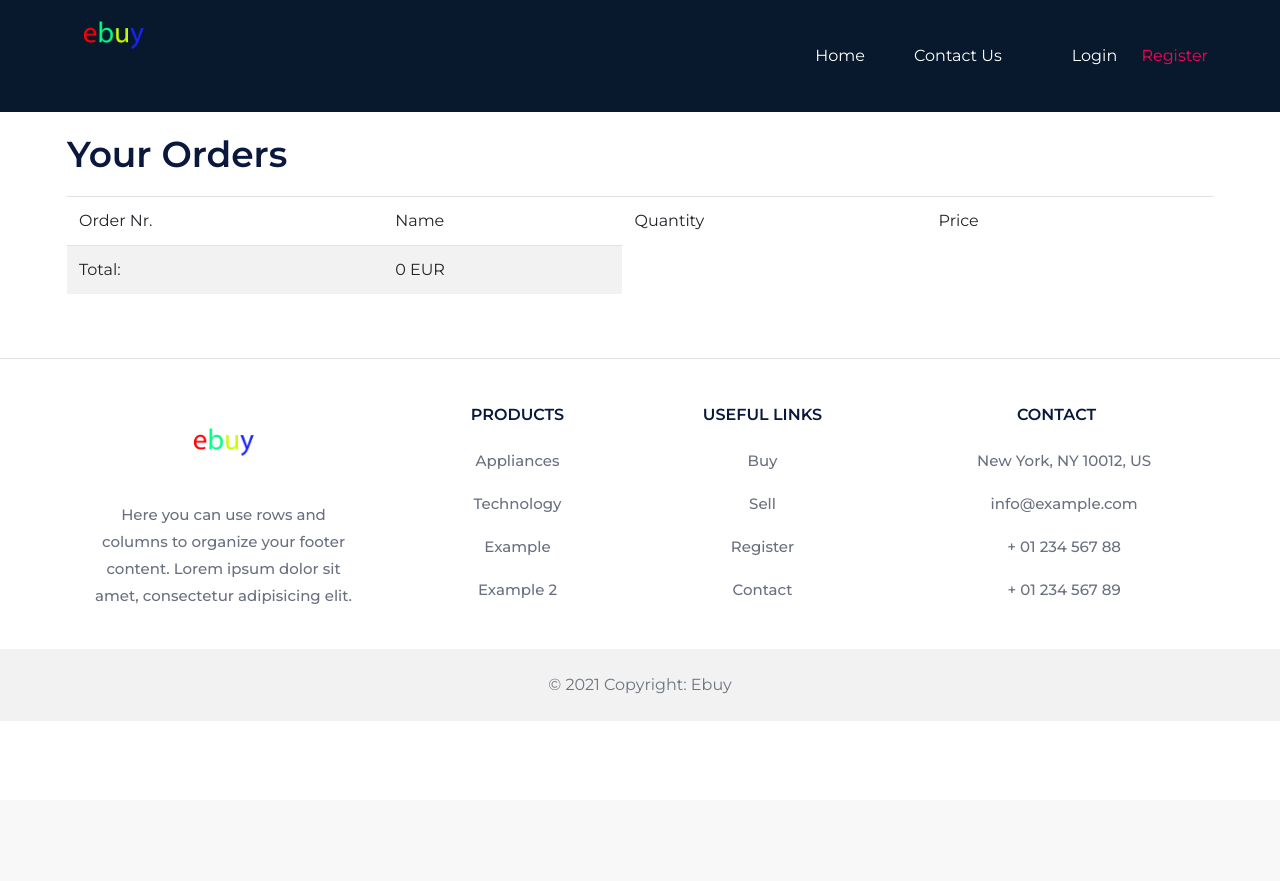
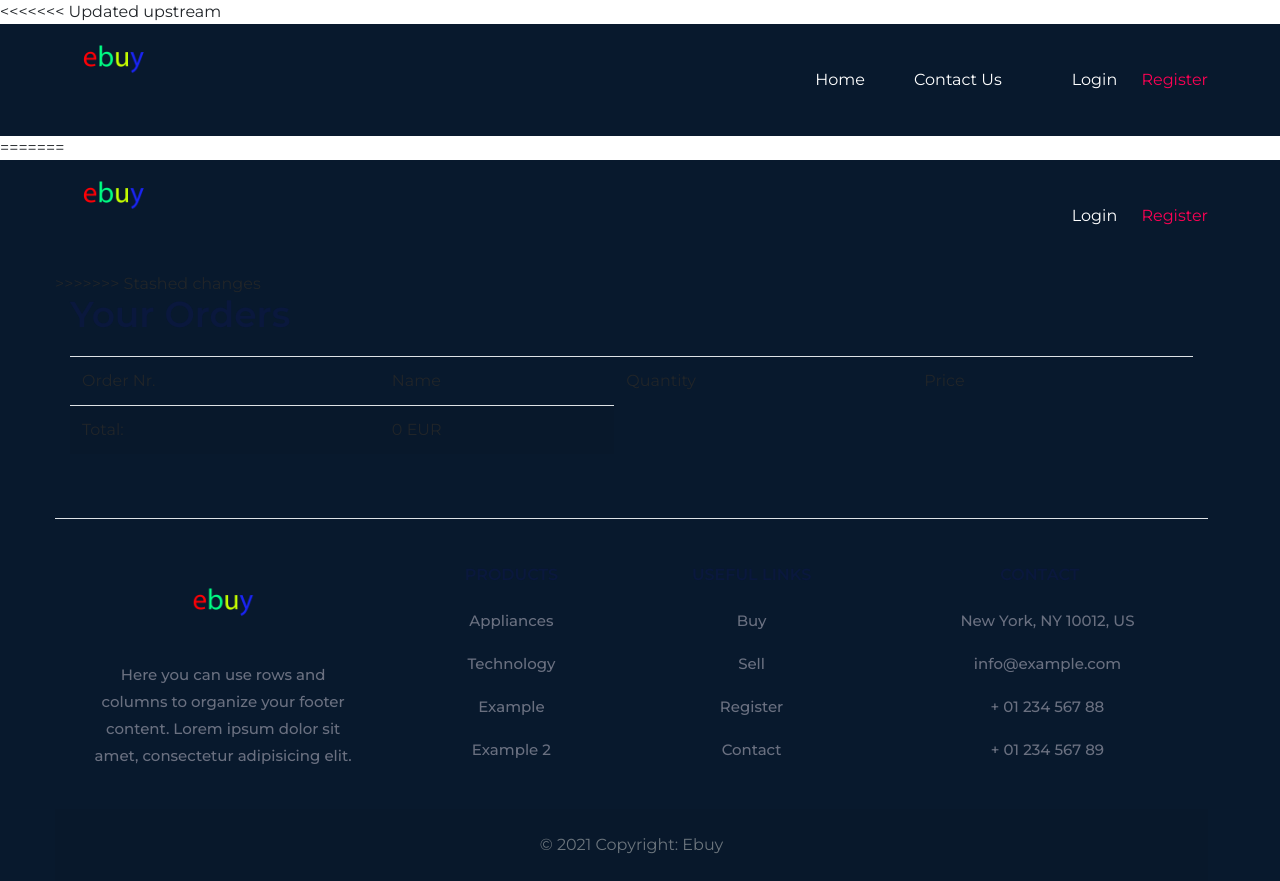
Before and after one commit to shreejanjoshi/ebuy, a Symfony app: template templates/order/index.html.twig in a window 1280 px wide. Before the commit the page ends 694 px from the top, so only its background shows below. Run offline with Twig, Linux system fonts and the light colour scheme; the template is opened without the code that fills it, so the values that code supplies are empty; some libraries are stand-ins or nearby versions.

Commit message:
merged old changes

```diff
--- a/templates/base.html.twig
+++ b/templates/base.html.twig
@@ -25,7 +25,29 @@
 </head>
 <body>
 
+<<<<<<< Updated upstream
 		{% include 'header.html.twig' %}
+=======
+	<!-- Header section -->
+	<header class="header-section clearfix">
+		<a href="index.html" class="site-logo">
+			<img src="{{asset('img/logo2.png')}}" height="70px" alt="">
+		</a>
+		<div class="header-right">
+			<div class="user-panel">
+
+			{% if not is_granted('IS_AUTHENTICATED_FULLY') %}
+				<a href="{{path('app_login')}}" class="login">Login</a>
+				<a href="{{path('register')}}" class="register">Register</a>
+			{% endif %}
+			{% if is_granted('IS_AUTHENTICATED_FULLY') %}
+				{# <a href="{{path('app_logout')}}" class="login">Logout</a> #}
+			{% endif %}
+			</div>
+		</div>
+		<ul class="main-menu">
+			{# <li><a href="{{path('home')}}">Home</a></li> #}
+>>>>>>> Stashed changes
 
 		{% include 'flash_messages.html.twig' %}
 
--- a/templates/product/index.html.twig
+++ b/templates/product/index.html.twig
@@ -18,6 +18,7 @@
         <li>Your template at <code><a href="{{ 'C:/BeCode/php/ebuy/templates/product/index.html.twig'|file_link(0) }}">templates/product/index.html.twig</a></code></li>
     </ul>
 </div>
+<<<<<<< Updated upstream
 <div>
 {{products[0].name}}
 </div>
@@ -30,4 +31,7 @@
     </ul>
 </div>
 >>>>>>> main
+=======
+
+>>>>>>> Stashed changes
 {% endblock %}
```
Also changed, not shown: src/Controller/ProductController.php (+24 -1 lines), src/Entity/Product.php (+0 -12 lines), src/Repository/ProductRepository.php (+14 -0 lines), src/Controller/HomeController.php (indentation only), 1 other file.
